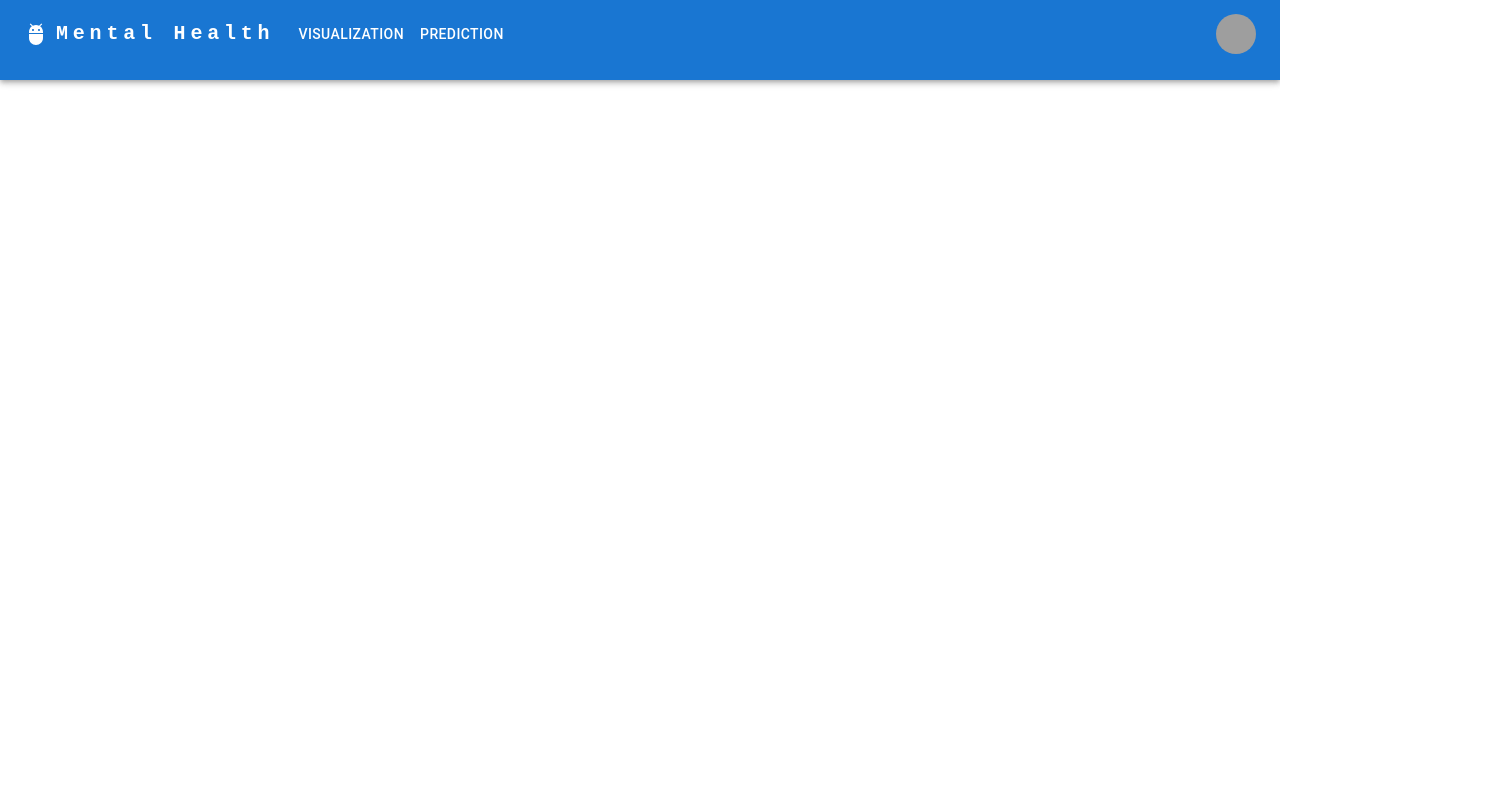
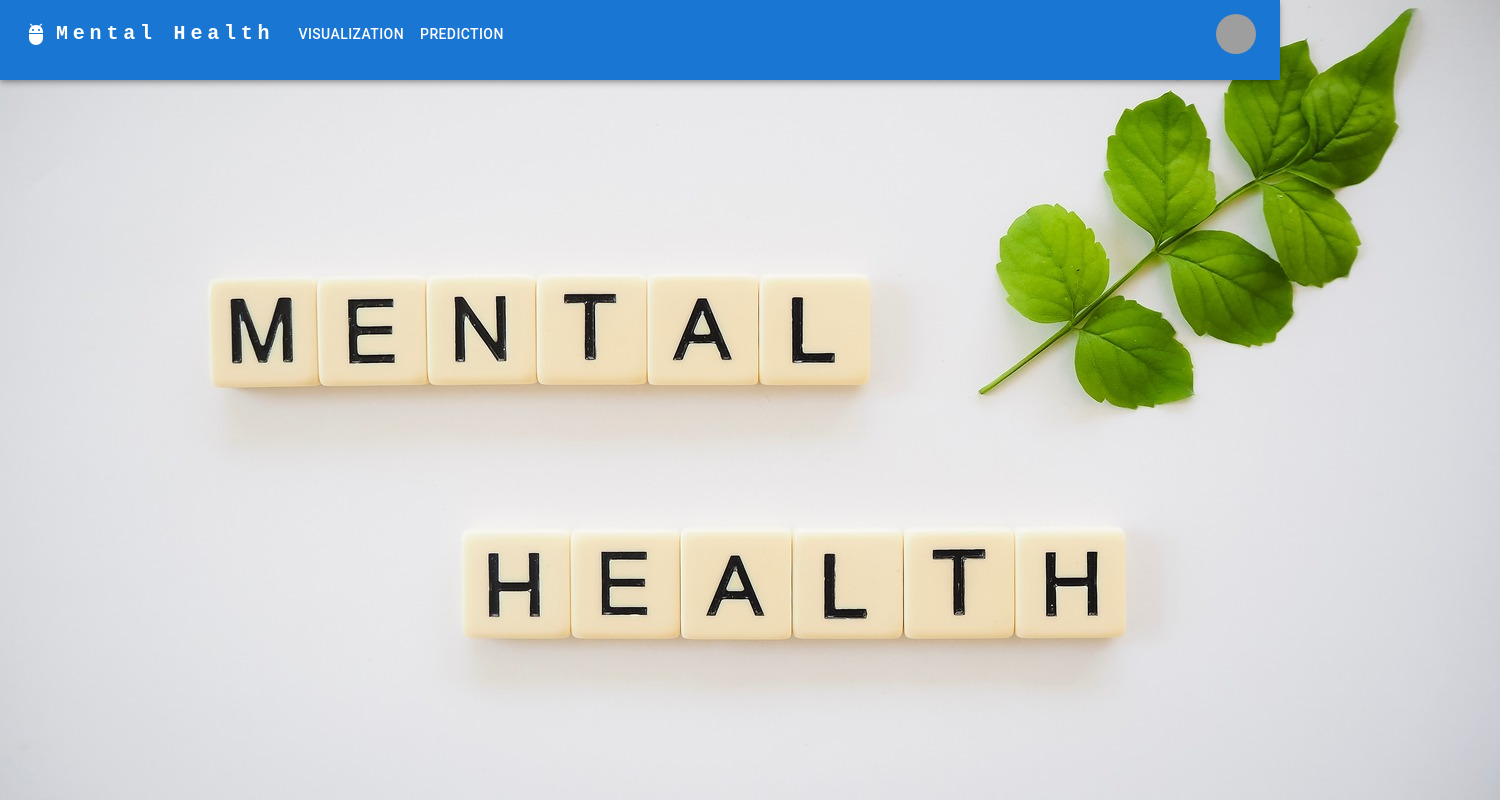
Before and after one commit to Mentaleo/Frontend, a React (Create React App) app in the folder mental_leo/: page /Prediction in a window 1280 px wide. Shown: the top 800 px of the page, 1500 px wide, since content can reach past the window. Built offline with nearby package versions, Linux system fonts and the light colour scheme; grey boxes are pictures that could not be loaded.

Commit message:
homepage made

```diff
--- a/mental_leo/src/App.js
+++ b/mental_leo/src/App.js
@@ -1,11 +1,17 @@
-import logo from './logo.svg';
+
 import './App.css';
 import Navbar from './Homepage/Navbar';
+import Placeholder from './Homepage/placeholder';
+import homepageImage from "../src/homepage.jpg";
 
 function App() {
   return (
     <div className="App">
       <Navbar />
+      <Placeholder
+       imageSrc={homepageImage}
+       imageAlt="Placeholder Image"
+      />
     </div>
   );
 }
--- a/mental_leo/src/Homepage/Navbar.js
+++ b/mental_leo/src/Homepage/Navbar.js
@@ -36,7 +36,7 @@ function Navbar() {
   };
 
   return (
-    <AppBar position="static" sx={{height: '80px'}}>
+    <AppBar  sx={{height: '80px'}}>
       <Container maxWidth="xl">
         <Toolbar disableGutters>
           <AdbIcon sx={{ display: { xs: 'none', md: 'flex' }, mr: 1 }} />
--- /dev/null
+++ b/mental_leo/src/Homepage/placeholder.js
@@ -0,0 +1,11 @@
+import React from "react";
+
+const Placeholder = ({ imageSrc, imageAlt}) => {
+  return (
+    <div>
+      <img src={imageSrc} alt={imageAlt} />
+    </div>
+  );
+};
+
+export default Placeholder;
```
Also changed, not shown: mental_leo/src/homepage.jpg (added).
